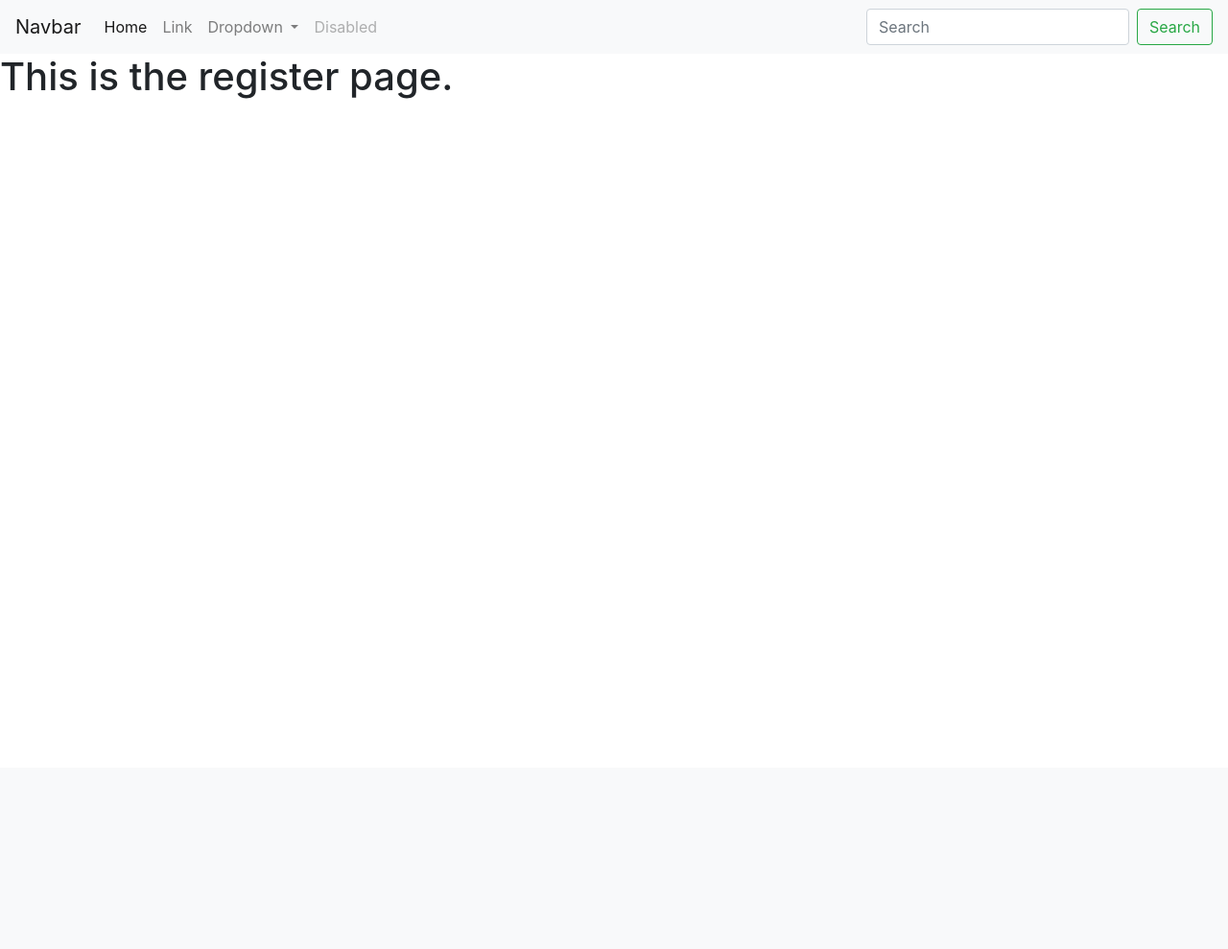
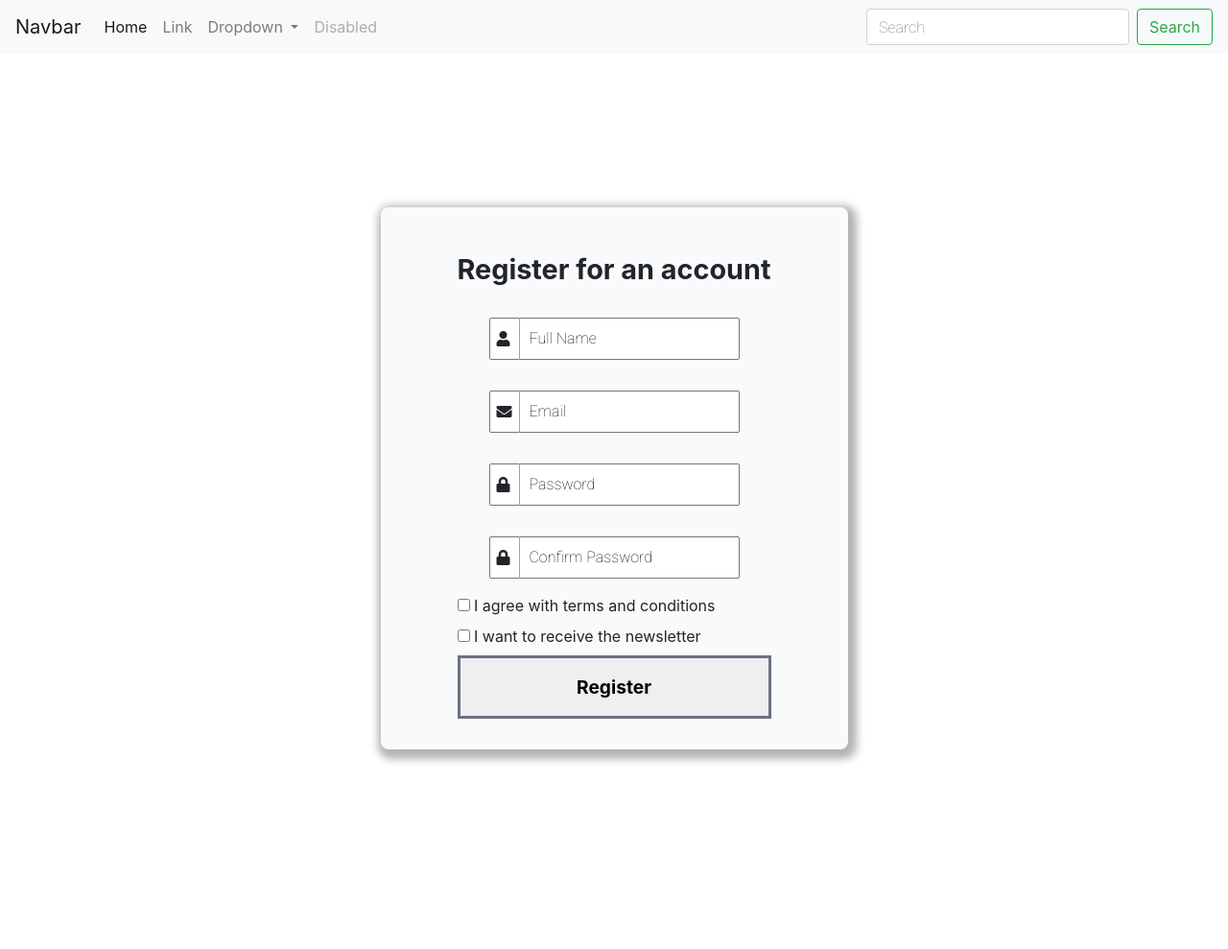
Before and after one commit to TomNewton1/RU_hack, a Django app: template UCAS_clear/templates/UCAS_clear/register.html in a window 1280 px wide. Shown: the whole page at 96% size. Before the commit the page ends 103 px from the top, so only its background shows below. Run offline with Django 3.2, Linux system fonts and the light colour scheme; the template is opened without the code that fills it, so the values that code supplies are empty; some libraries are stand-ins or nearby versions.

Commit message:
added login and register pages

```diff
--- a/UCAS_clear/static/UCAS_clear/styles.css
+++ b/UCAS_clear/static/UCAS_clear/styles.css
@@ -0,0 +1,78 @@
+input:focus {
+	outline: none;
+}
+.register-container,
+.login-container {
+	display: flex;
+	align-items: center;
+	justify-content: center;
+	margin: 10rem auto;
+}
+
+.form-title {
+	font-size: 1.8rem;
+	text-align: center;
+	font-weight: bold;
+	margin: 1rem 0rem;
+}
+
+.register-form,
+.login-form {
+	width: 100%;
+	background-color: #f9fafb;
+	padding: 2rem 5rem;
+	border-radius: 0.5rem;
+
+	box-shadow: 3px 4px 8px 6px rgba(0, 0, 0, 0.3);
+
+	display: flex;
+	flex-direction: column;
+	align-items: flex-start;
+	justify-content: center;
+	flex: 1;
+}
+
+.input-field {
+	position: relative;
+	margin: 1rem auto;
+}
+
+.input-field input {
+	padding: 0.5rem 2.5rem;
+	width: 100%;
+	font-family: "Roboto", sans-serif;
+	outline: none;
+}
+
+::placeholder {
+	font-family: "Roboto", sans-serif;
+	color: black;
+}
+
+.input-field span {
+	position: absolute;
+	top: 0;
+	left: 0;
+	height: 100%;
+	width: 1.5rem;
+	display: flex;
+	align-items: center;
+	margin-left: 8px;
+	border-right: 1px solid #9ca3af;
+}
+
+.btn-register,
+.btn-login {
+	width: 100%;
+	padding: 1rem 0rem;
+	border: 3px solid #6b7280;
+	font-size: 1.2rem;
+	font-weight: bold;
+	transition: all 200ms ease;
+}
+
+.btn-register:hover,
+.btn-login:hover {
+	background-color: #6b7280;
+	color: white;
+}
--- a/UCAS_clear/templates/UCAS_clear/register.html
+++ b/UCAS_clear/templates/UCAS_clear/register.html
@@ -1,8 +1,44 @@
-{% extends "UCAS_clear/layout.html" %}
-{% load static %}
+{% extends "UCAS_clear/layout.html" %} {% load static %} {% block body %}
 
-{% block body %}
+<div class="register-container">
+	<form class="register-form">
+		<h2 class="form-title">Register for an account</h2>
+		<div class="input-field">
+			<span><i aria-hidden="true" class="fa fa-user"></i></span>
+			<input type="text" name="full-name" placeholder="Full Name" />
+		</div>
 
-  <h1>This is  the register  page.</h1>
+		<div class="input-field">
+			<span><i aria-hidden="true" class="fa fa-envelope"></i></span>
+			<input type="email" name="email" placeholder="Email" required />
+		</div>
+
+		<div class="input-field">
+			<span><i aria-hidden="true" class="fa fa-lock"></i></span>
+			<input type="password" name="password" placeholder="Password" required />
+		</div>
+
+		<div class="input-field">
+			<span><i aria-hidden="true" class="fa fa-lock"></i></span>
+			<input
+				type="password"
+				name="password"
+				placeholder="Confirm Password"
+				required
+			/>
+		</div>
+
+		<div class="input_field checkbox_option">
+			<input type="checkbox" id="cb1" />
+			<label for="cb1">I agree with terms and conditions</label>
+		</div>
+		<div class="input_field checkbox_option">
+			<input type="checkbox" id="cb2" />
+			<label for="cb2">I want to receive the newsletter</label>
+		</div>
+
+		<button class="btn-register">Register</button>
+	</form>
+</div>
 
 {% endblock %}
--- a/UCAS_clear/urls.py
+++ b/UCAS_clear/urls.py
@@ -4,4 +4,6 @@ from . import views
 
 urlpatterns = [
     path('', views.index, name='index'),
+    path('register', views.register, name='register'),
+    path('login', views.login, name='login'),
 ]
--- a/UCAS_clear/views.py
+++ b/UCAS_clear/views.py
@@ -6,3 +6,9 @@ from django.http import HttpResponse
 
 def index(request):
     return render(request, "UCAS_clear/index.html")
+
+def register(request):
+    return render(request, "UCAS_clear/register.html")
+
+def login(request):
+    return render(request, "UCAS_clear/login.html")
```
Also changed, not shown: UCAS_clear/templates/UCAS_clear/login.html (+20 -4 lines).
